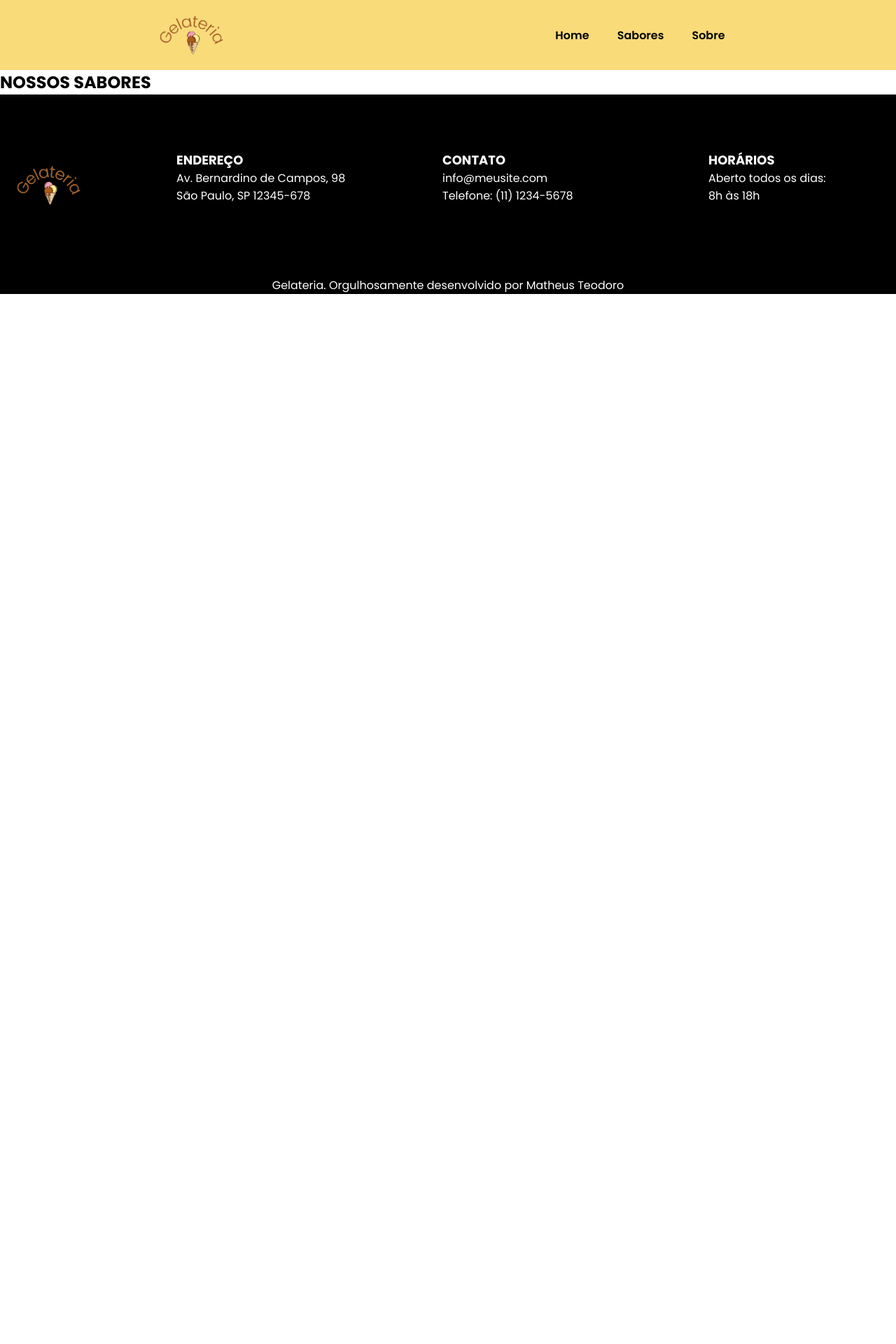
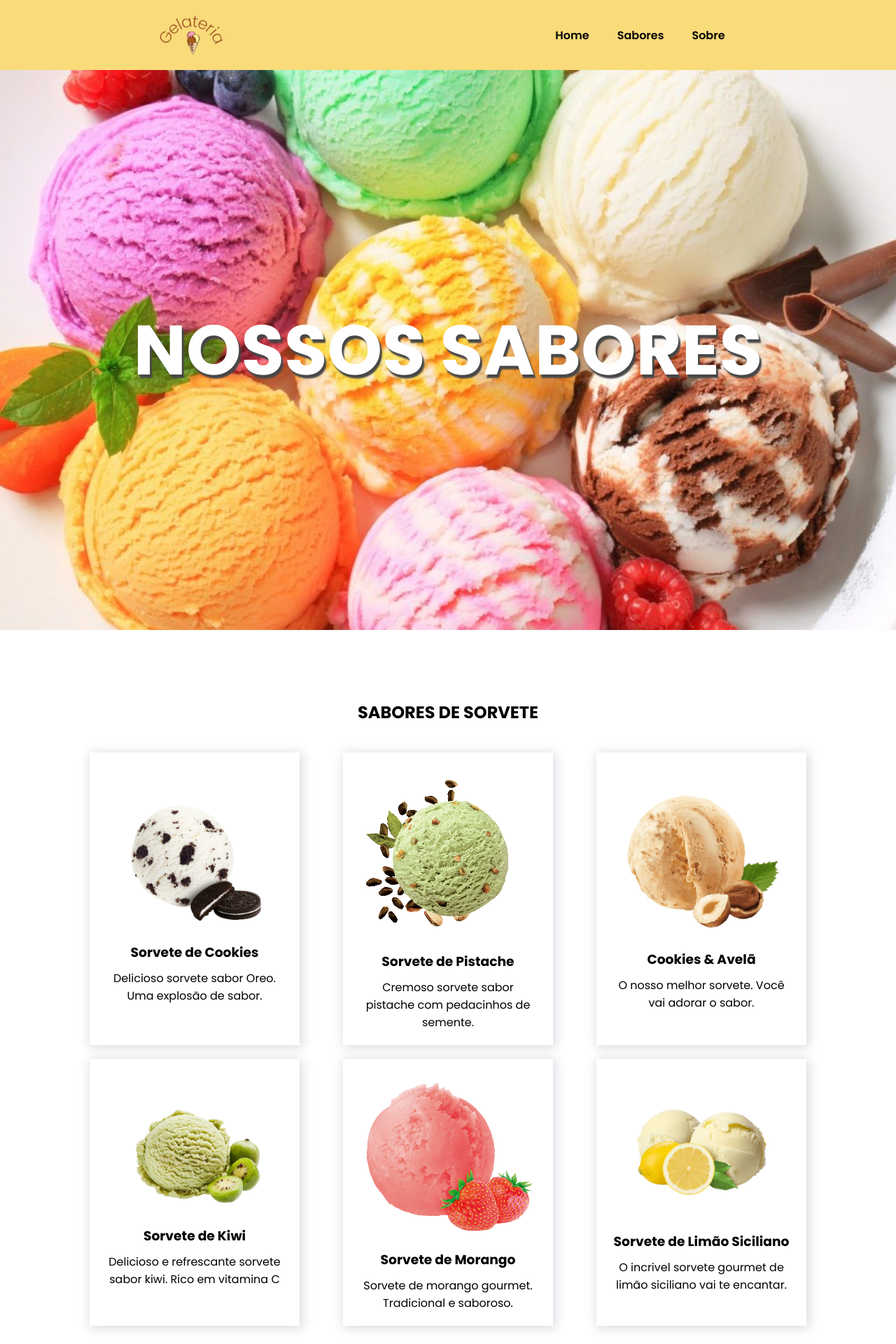
Before and after one commit to tnmatheus/projeto-sorveteria, a Next.js app: page /sabores in a window 1280 px wide. Shown: the top 1920 px of the page at 70% size. Before the commit the page ends 800 px from the top, so only its background shows below. Built offline with nearby package versions, Linux system fonts and the light colour scheme.

Commit message:
estilização da pagina sabores

```diff
--- a/src/app/sabores/page.jsx
+++ b/src/app/sabores/page.jsx
@@ -1,4 +1,11 @@
 import styles from "@/app/sabores/sabores.module.css";
+import Image from "next/image";
+import sabor1 from "../../../public/sabor-oreo.png";
+import sabor2 from "../../../public/sabor-pistache.png";
+import sabor3 from "../../../public/sabor-cookies-avela.png";
+import sabor4 from "../../../public/sorbet-kiwi.png";
+import sabor5 from "../../../public/sorbet-morango.png";
+import sabor6 from "../../../public/sorbet-limao.png";
 
 export default function Sabores() {
   return (
@@ -8,6 +15,74 @@ export default function Sabores() {
           <h1>NOSSOS SABORES</h1>
         </div>
       </section>
+      <section className={styles.secao_sabores}>
+        <h2>SABORES DE SORVETE</h2>
+        <div className={styles.container_cards}>
+          <div className={styles.card_sabores}>
+            <Image
+              className={styles.imagem_sorvete}
+              src={sabor1}
+              alt="Sorvete sabor Oreo"
+            />
+            <h3>Sorvete de Cookies</h3>
+            <p>Delicioso sorvete sabor Oreo. Uma explosão de sabor.</p>
+          </div>
+
+          <div className={styles.card_sabores}>
+            <Image
+              className={styles.imagem_sorvete}
+              src={sabor2}
+              alt="Sorvete sabor pistache"
+            />
+            <h3>Sorvete de Pistache</h3>
+            <p>Cremoso sorvete sabor pistache com pedacinhos de semente.</p>
+          </div>
+
+          <div className={styles.card_sabores}>
+            <Image
+              className={styles.imagem_sorvete}
+              src={sabor3}
+              alt="Sorvete sabor Cookies & Avelã"
+            />
+            <h3>Cookies & Avelã</h3>
+            <p>O nosso melhor sorvete. Você vai adorar o sabor.</p>
+          </div>
+
+          <div className={styles.card_sabores}>
+            <Image
+              className={styles.imagem_sorvete}
+              src={sabor4}
+              alt="Sorvete sabor Kiwi"
+            />
+            <h3>Sorvete de Kiwi</h3>
+            <p>
+              Delicioso e refrescante sorvete sabor kiwi. Rico em vitamina C
+            </p>
+          </div>
+
+          <div className={styles.card_sabores}>
+            <Image
+              className={styles.imagem_sorvete}
+              src={sabor5}
+              alt="Sorvete sabor Morango"
+            />
+            <h3>Sorvete de Morango</h3>
+            <p>Sorvete de morango gourmet. Tradicional e saboroso.</p>
+          </div>
+
+          <div className={styles.card_sabores}>
+            <Image
+              className={styles.imagem_sorvete}
+              src={sabor6}
+              alt="Sorvete sabor Limão Siciliano"
+            />
+            <h3>Sorvete de Limão Siciliano</h3>
+            <p>
+              O incrivel sorvete gourmet de limão siciliano vai te encantar.
+            </p>
+          </div>
+        </div>
+      </section>
     </main>
   );
 }
--- a/src/app/sabores/sabores.module.css
+++ b/src/app/sabores/sabores.module.css
@@ -0,0 +1,72 @@
+.secao_banner {
+  width: 100%;
+  min-height: 100vh;
+  background-image: url(../../../public/banner-sabores.jpg);
+  background-attachment: fixed;
+  background-position: center;
+  background-size: cover;
+  background-repeat: no-repeat;
+  display: flex;
+  justify-content: center;
+  align-items: center;
+  position: relative;
+}
+
+.texto_banner {
+  display: flex;
+  flex-direction: column;
+  text-align: center;
+  padding: 20px 30px;
+}
+
+.texto_banner h1 {
+  color: #fff;
+  text-shadow: 3px 5px 2px #474747;
+  text-transform: uppercase;
+  font-size: 100px;
+}
+
+.secao_sabores {
+  display: flex;
+  justify-content: center;
+  align-items: center;
+  flex-direction: column;
+  gap: 40px;
+  width: 100%;
+  padding: 100px 20px;
+}
+
+.container_cards {
+  width: 100%;
+  max-width: 1024px;
+  display: flex;
+  flex-wrap: wrap;
+  gap: 20px;
+  justify-content: space-between;
+}
+
+.card_sabores {
+  width: 300px;
+  display: flex;
+  flex-direction: column;
+  justify-content: center;
+  align-items: center;
+  gap: 10px;
+  padding: 20px;
+  box-shadow: 2px 2px 15px 2px #d9dde1;
+}
+
+.card_sabores h1 {
+  font-size: 18px;
+}
+
+.card_sabores p {
+  font-size: 16px;
+  display: flex;
+  text-align: center;
+}
+
+.imagem_sorvete {
+  width: 100%;
+  height: auto;
+}
```
